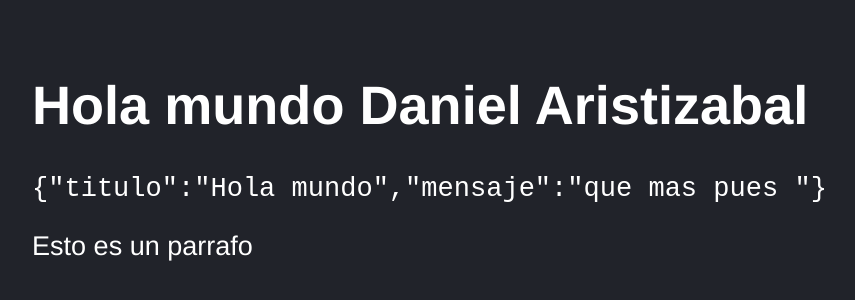
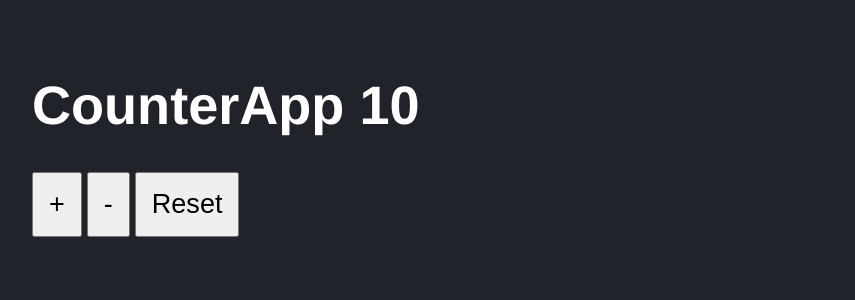
Before and after one commit to DanielAristy/my-first-app-react-vite, a React (Vite) app: page / in a window 1280 px wide. Shown: the part 110-410 px from the top of the page, without its empty margins (116-971 px from the left). Built offline with nearby package versions, Linux system fonts and the light colour scheme.

Commit message:
Uso del hook useState

```diff
--- /dev/null
+++ b/src/CounterApp.jsx
@@ -0,0 +1,28 @@
+import PropTypes from 'prop-types';
+import { useState } from 'react';
+
+const CounterApp = ({value}) => {
+    const [ count, setCount ] = useState(value);
+
+    const handleAdd = () => setCount( count + 1 );
+
+
+    const handleSubstract = () => setCount( count - 1 );
+
+    const handleReset = () => setCount(value);
+
+  return (
+    <>
+        <h1>CounterApp {count}</h1>
+        <button type="button" onClick={ handleAdd }>+</button>
+        <button type="button" onClick={ handleSubstract }>-</button>
+        <button type="button" onClick={ handleReset }>Reset</button>
+    </>
+  )
+}
+
+CounterApp.propTypes = {
+    value: PropTypes.number.isRequired
+  };
+
+export default CounterApp;
--- a/src/main.jsx
+++ b/src/main.jsx
@@ -1,10 +1,13 @@
 import React from 'react'
 import ReactDOM from 'react-dom/client'
-import App from './App.jsx'
+// import App from './App.jsx'
+import CounterApp from './CounterApp.jsx'
+
 import './style.css'
 
 ReactDOM.createRoot(document.getElementById('root')).render(
   <React.StrictMode>
-    <App/>
+    {/* <App/> */}
+    <CounterApp value={10} />
   </React.StrictMode>,
 )
--- a/src/style.css
+++ b/src/style.css
@@ -5,3 +5,9 @@ html , body {
     font-size: 1.3rem;
     padding: 70px;
 }
+
+button{
+    padding: 15px;
+    font-size: 1.3rem;
+    margin-right: 5px;
+}
```
